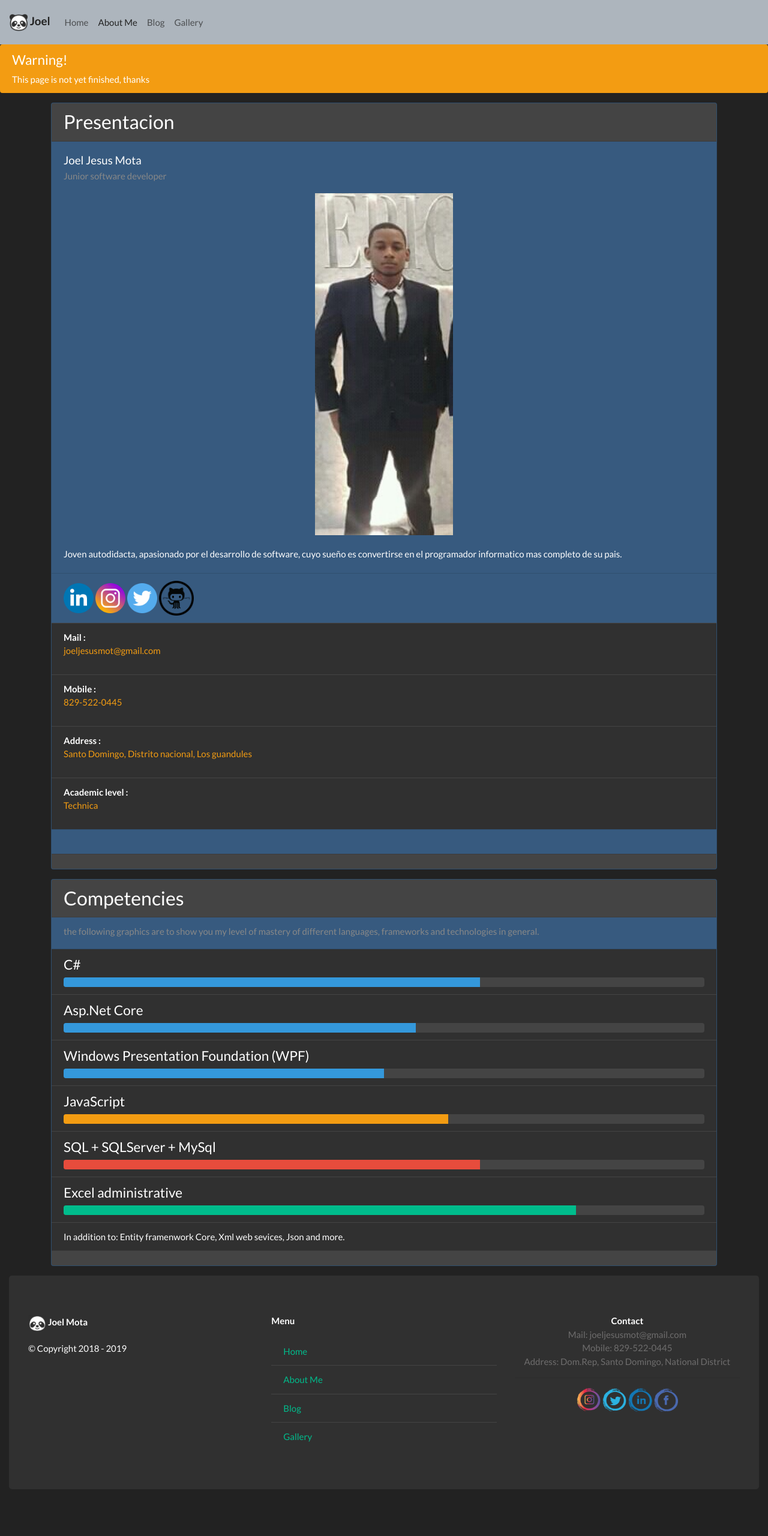
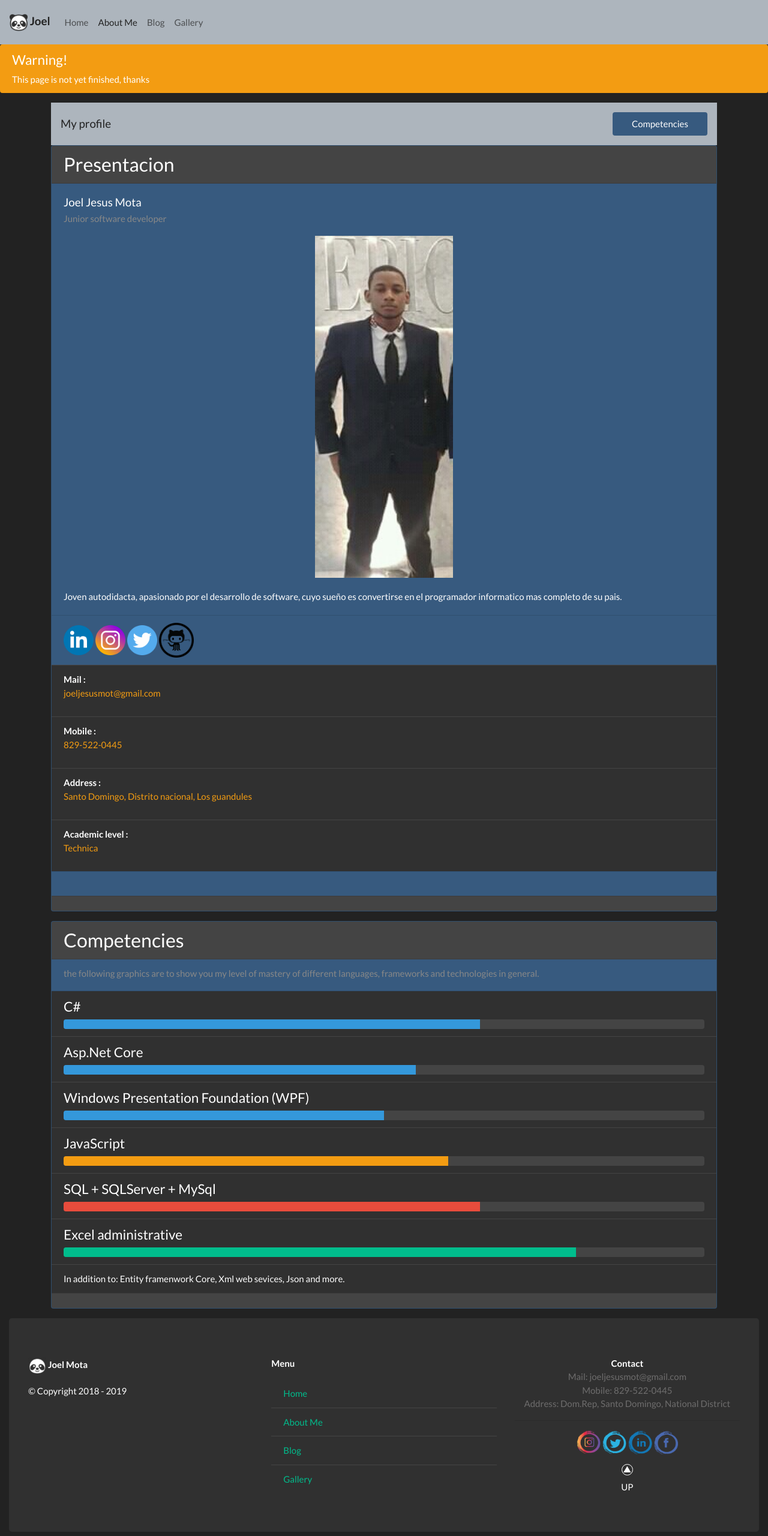
Before and after one commit to joeljesusmota/joeljesusmota.github.io, a plain HTML site: page pages/aboutMe.html in a window 1280 px wide. Shown: the whole page at 60% size. Before the commit the page ends 2514 px from the top, so only its background shows below. Drawn offline with nearby package versions, Linux system fonts and the light colour scheme.

Commit message:
add class to-top

```diff
--- a/component/jumbotron/jumbotron.js
+++ b/component/jumbotron/jumbotron.js
@@ -12,7 +12,7 @@ document.write(`
                 <div class="col-sm">
                     <p><b>Menu</b></p>
                     <ul class="list-group list-group-flush">
-                        <li class="list-group-item"><a href="..index.html">Home</a></li>
+                        <li class="list-group-item"><a href="../index.html">Home</a></li>
                         <li class="list-group-item"><a href="../pages/aboutMe.html">About Me</a></li>
                         <li class="list-group-item"><a href="../pages/blog.html">Blog</a></li>
                         <li class="list-group-item"><a href="../pages/gallery.html">Gallery</a></li>
@@ -40,6 +40,11 @@ document.write(`
                     <a href="https://www.facebook.com/profile.php?id=100009707984923" target="_blank"><img src="/img/fl.png" style="height: 40px; width: 40px;"></a>
 
                     </center>
+
+                    <p></p>
+                    <center>
+                     <a href="" class="to-top">UP</a>
+                    </center>
                 </div>
             </div>
         </div>
--- a/main.css
+++ b/main.css
@@ -52,3 +52,40 @@
     padding: 50px;
     text-align: center;
   }
+
+
+
+
+  /* Back to top a*/
+
+.to-top{
+	color:white;
+	padding-top:1.8em;
+	display:inline-block;/* or block */
+	position:relative;
+	border-color:white;
+	text-decoration:none;
+	transition:all .3s ease-out;
+}
+.to-top:before{
+	content:'▲';
+	font-size:.9em;
+	position:absolute;
+	top:0;
+	left:50%;
+	margin-left:-.7em;
+	border:solid .13em white;
+	border-radius:10em;
+	width:1.4em;
+	height:1.4em;
+	line-height:1.3em;
+	border-color:inherit;
+	transition:transform .5s ease-in;
+}
+.to-top:hover{
+	color:pink;
+	border-color:pink;
+}
+.to-top:hover:before{
+	transform: rotate(360deg);
+}
--- a/pages/aboutMe.html
+++ b/pages/aboutMe.html
@@ -54,9 +54,20 @@
 
     <div class="container">
 
+    <nav id="navbar-example2" class="navbar navbar-light bg-light">
+  <a class="navbar-brand" href="Myprofile">My profile</a>
+  <ul class="nav nav-pills">
+    <li class="nav-item">
+      <a class="nav-link" href="#Competencies">Competencies</a>
+    </li>
+  </ul>
+</nav>
+
+<div data-spy="scroll" data-target="#navbar-example2" data-offset="0">
+
         <!--Presentacion-card-->
         <div class="bg-primary card mb-3">
-            <h3 class="card-header">Presentacion</h3>
+            <h3 class="card-header" id="Myprofile">Presentacion</h3>
             <div class="card-body">
                 <h5 class="card-title">Joel Jesus Mota</h5>
                 <h6 class="card-subtitle text-muted">Junior software developer</h6>
@@ -141,7 +152,7 @@
     */</script>
 
         <div class="card bg-primary mb-3">
-            <h3 class="card-header">Competencies</h3>
+            <h3 class="card-header" id="Competencies">Competencies</h3>
             <div class="card-body">
                 <h6 class="card-subtitle text-muted">the following graphics are to show you my level of mastery of
                     different languages, frameworks and technologies in general.</h6>
@@ -209,6 +220,10 @@
                                     <div class="card-footer text-muted">
                                     </div>
         </div>
+
+
+    </div><!--/scroll-->
+
         <!--/Competencies-card-->
     </div>
 
```
Also changed, not shown: index.html (+1 -1 lines).
